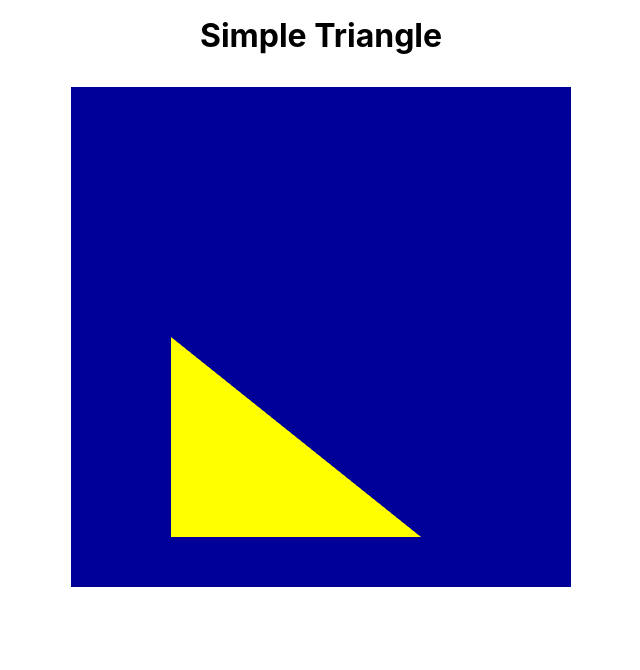
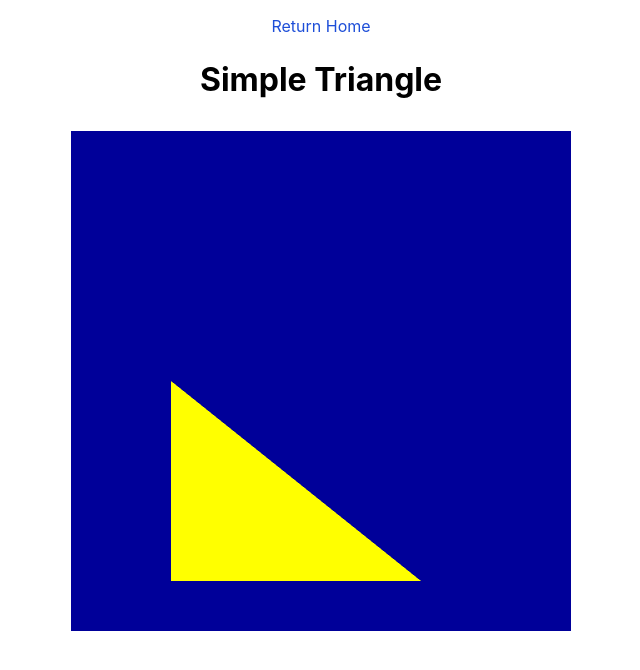
Before and after one commit to ronneljamesbote/webgl-examples, a Next.js app: page /examples/simple-triangle in a window 1280 px wide. Shown: the top 670 px of the page, without its empty margins (319-959 px from the left). Built offline with nearby package versions, Linux system fonts and the light colour scheme.

Commit message:
Add return home link

```diff
--- a/src/components/CanvasContainer.tsx
+++ b/src/components/CanvasContainer.tsx
@@ -1,4 +1,5 @@
 import Head from 'next/head'
+import Link from 'next/link'
 import { ReactNode } from 'react'
 
 interface CanvasContainerProps {
@@ -28,7 +29,12 @@ const CanvasContainer = ({ title, headContents, children, canvasId = 'canvas' }:
           padding: '1rem',
         }}
       >
-        <h1 style={{ paddingBottom: '2rem' }}>{title}</h1>
+        <div style={{ paddingBottom: '2rem', textAlign: 'center' }}>
+          <Link href="/">
+            <a style={{ marginBottom: '1.5rem', display: 'inline-block' }}>Return Home</a>
+          </Link>
+          <h1>{title}</h1>
+        </div>
         <canvas id={canvasId}></canvas>
         {children}
       </div>
```
